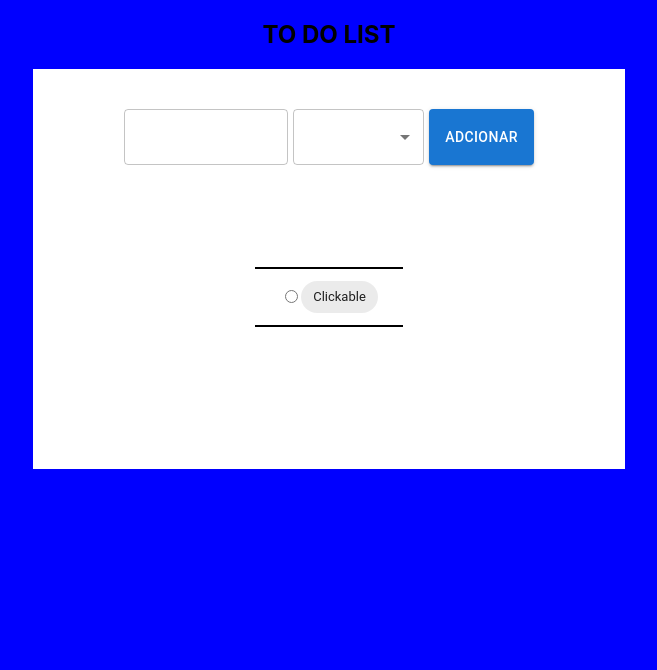
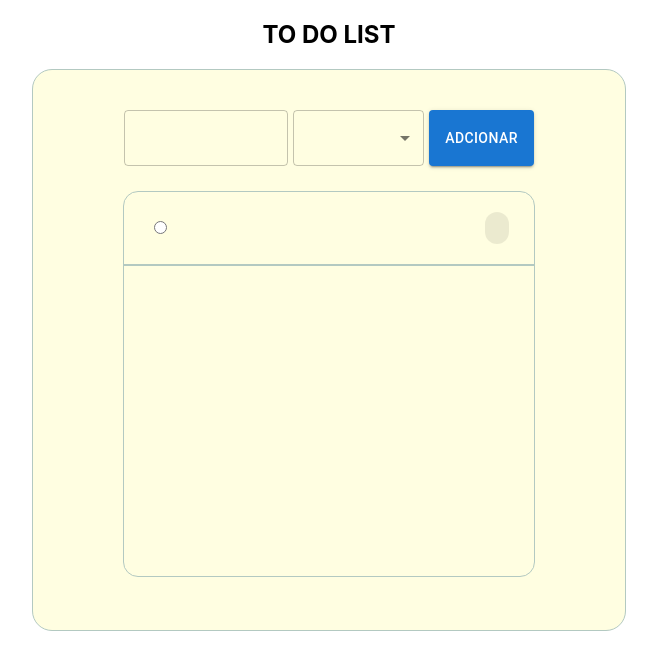
Before and after one commit to HerickDan/To-Do-List, a React (Create React App) app: page / in a window 1280 px wide. Both pictures are taken after a click on the button "ADCIONAR". Shown: the top 670 px of the page, without its empty margins (311-968 px from the left). Built offline with nearby package versions, Linux system fonts and the light colour scheme.

Commit message:
adicionando sessão de deleção

```diff
--- a/src/components/Box/index.tsx
+++ b/src/components/Box/index.tsx
@@ -1,14 +1,22 @@
+import { ReactNode } from "react";
+import Box from "@mui/material/Box";
 
-import { ReactNode } from "react"
-import Box from '@mui/material/Box';
-
-
-export const ListSection = ({ children }: { children: ReactNode }) =>{
-    return (
-     <Box sx={{
-        backgroundColor:"white", width:"40%", height:"40%", padding:"40px",
-        display:"flex", flexDirection:"column", justifyContent:"center", alignItems:"center"}}>
-        {children}
-
-    </Box>)
-}
+export const ListSection = ({ children }: { children: ReactNode }) => {
+  return (
+    <Box
+      sx={{
+        backgroundColor: "#fffee1",
+        width: "40%",
+        height: "60%",
+        padding: "40px",
+        display: "flex",
+        flexDirection: "column",
+        alignItems: "center",
+        border: "solid 1px #b3c9c1",
+        borderRadius:"20px"
+      }}
+    >
+      {children}
+    </Box>
+  );
+};
--- a/src/components/Section/index.tsx
+++ b/src/components/Section/index.tsx
@@ -1,15 +1,21 @@
 import { useState } from "react";
 import styled from "styled-components";
 import { Task } from "../Task";
-import {  Button, MenuItem, Select, SelectChangeEvent, TextField } from "@mui/material";
+import {
+  Box,
+  Button,
+  MenuItem,
+  Select,
+  SelectChangeEvent,
+  TextField,
+} from "@mui/material";
 import { ListSection } from "../Box";
-import "./style.css"
-
+import "./style.css";
 
 const Section = styled.section`
     width: 100vw;
     height: 100vh;
-    background-color: blue;
+    background-color: #ffff;
     position: absolute;
     display: flex;
     align-items:center;
@@ -17,53 +23,70 @@ const Section = styled.section`
     padding
 `;
 
-interface Type{
-  taskName:string,
-  priority: string
+interface Type {
+  taskName: string;
+  priority: string;
 }
 
 export const Sectionlist = () => {
-  const [taskList, setTaskList] = useState<{ name: string; id: Number, priority: string }[]>([]);
+  const [taskList, setTaskList] = useState<
+    { name: string; id: Number; priority: string }[]
+  >([]);
   const [id, setId] = useState(0);
-  const [taskName, setTaskName] = useState("")
-  const [priority, setPriority] = useState("")
-  const options = ["Alta", "Média", "Baixa"]
+  const [taskName, setTaskName] = useState("");
+  const [priority, setPriority] = useState("");
+  const options = ["Alta", "Média", "Baixa"];
 
   const buildTask = ({ taskName, priority }: Type) => {
-    console.log(taskName, priority)
+    console.log(taskName, priority);
     setId(Math.floor(Math.random() * 100));
     setTaskList([...taskList, { name: taskName, id: id, priority: priority }]);
-    setTaskName("")
-    setPriority("")
+    setTaskName("");
+    setPriority("");
   };
 
-  const handleChange = (e: SelectChangeEvent) =>{
-      setPriority(e.target.value)
-      console.log(e.target.value)
-  }
+  const onDelete = (itemId: Number) => {
+    console.log(itemId)
+    const updatedItems = taskList.filter((item) => item.id !== itemId);
+    setTaskList(updatedItems);
+  };
 
+  const handleChange = (e: SelectChangeEvent) => {
+    setPriority(e.target.value);
+    console.log(e.target.value);
+  };
 
   return (
     <Section>
       <h1>TO DO LIST</h1>
       <ListSection>
         <form className="form">
-              <TextField className="taskName" onChange={(e)=>setTaskName(e.target.value)} value={taskName}/>
+          <TextField
+            className="taskName"
+            onChange={(e) => setTaskName(e.target.value)}
+            value={taskName}
+          />
           <Select className="options" onChange={handleChange} value={priority}>
-                 {options.map((value, key)=>(
+            {options.map((value, key) => (
               <MenuItem key={key} value={value}>
                 {value}
               </MenuItem>
             ))}
           </Select>
           <Button
-              variant="contained" onClick={()=>{buildTask({taskName, priority})}}>
+            variant="contained"
+            onClick={() => {
+              buildTask({ taskName, priority });
+            }}
+          >
             Adcionar
           </Button>
         </form>
-        {taskList.map((value) => (
-          <Task id={id} value={value.name} priority={value.priority}/>
-        ))}
+        <Box className="tasksBox">
+          {taskList.length>0 ? (
+            <Task items={taskList} onDelete={onDelete}/>
+          ): null}
+        </Box>
       </ListSection>
     </Section>
   );
--- a/src/components/Section/style.css
+++ b/src/components/Section/style.css
@@ -11,3 +11,11 @@
 .options{
     width: 32%;
 }
+
+.tasksBox{
+    margin-top: 5%;
+    width: 80%;
+    height: 80%;
+    border:solid 1px#b3c9c1;
+    border-radius: 15px;
+}
--- a/src/components/Task/index.tsx
+++ b/src/components/Task/index.tsx
@@ -1,23 +1,31 @@
-import { ReactNode } from "react";
 import "./style.css";
 import { Chip } from "@mui/material";
 
+
+interface ListKeys {
+  name: string;
+  priority: string;
+  id: Number
+}
+
 interface Props{
-  id: Number,
-  value:string,
-  priority: string
+  onDelete: (itemId: Number)=>void,
+  items: ListKeys[];
 }
 
 
-export const Task = ({id, value, priority}: Props) => {
+export const Task = ({onDelete, items}: Props) => {
   return (
-    <article className="task" id={id.toString()}>
+    <div>
+      {items.map((item, key)=>(
+      <article className="task" id={item.id.toString()} key={key}>
         <div>
-        <input type="radio" id="task-1" name="task" value="Teste" />
-        <label htmlFor="task-1">{value}</label>
-        <label htmlFor="task-1">{priority}</label>
+        <input type="radio" id="task-1" name="task" value="Teste" onClick={()=>onDelete(item.id)} />
+        <label htmlFor="task-1">{item.name}</label>
         </div>
-        <Chip label="Clickable"  />
+        <Chip label={item.priority} />
     </article>
+    ))}
+    </div>
   );
 };
--- a/src/components/Task/style.css
+++ b/src/components/Task/style.css
@@ -1,8 +1,7 @@
 .task{
-    border: solid black ;
+    border-bottom: solid 1px #b3c9c1 ;
     border-width: 2px 0 2px 0;
     height: 5%;
-    margin: auto;
     display: flex;
     justify-content: space-between;
     padding: 20px 25px;
```
Lines whose indentation alone changed are shown as unchanged.
